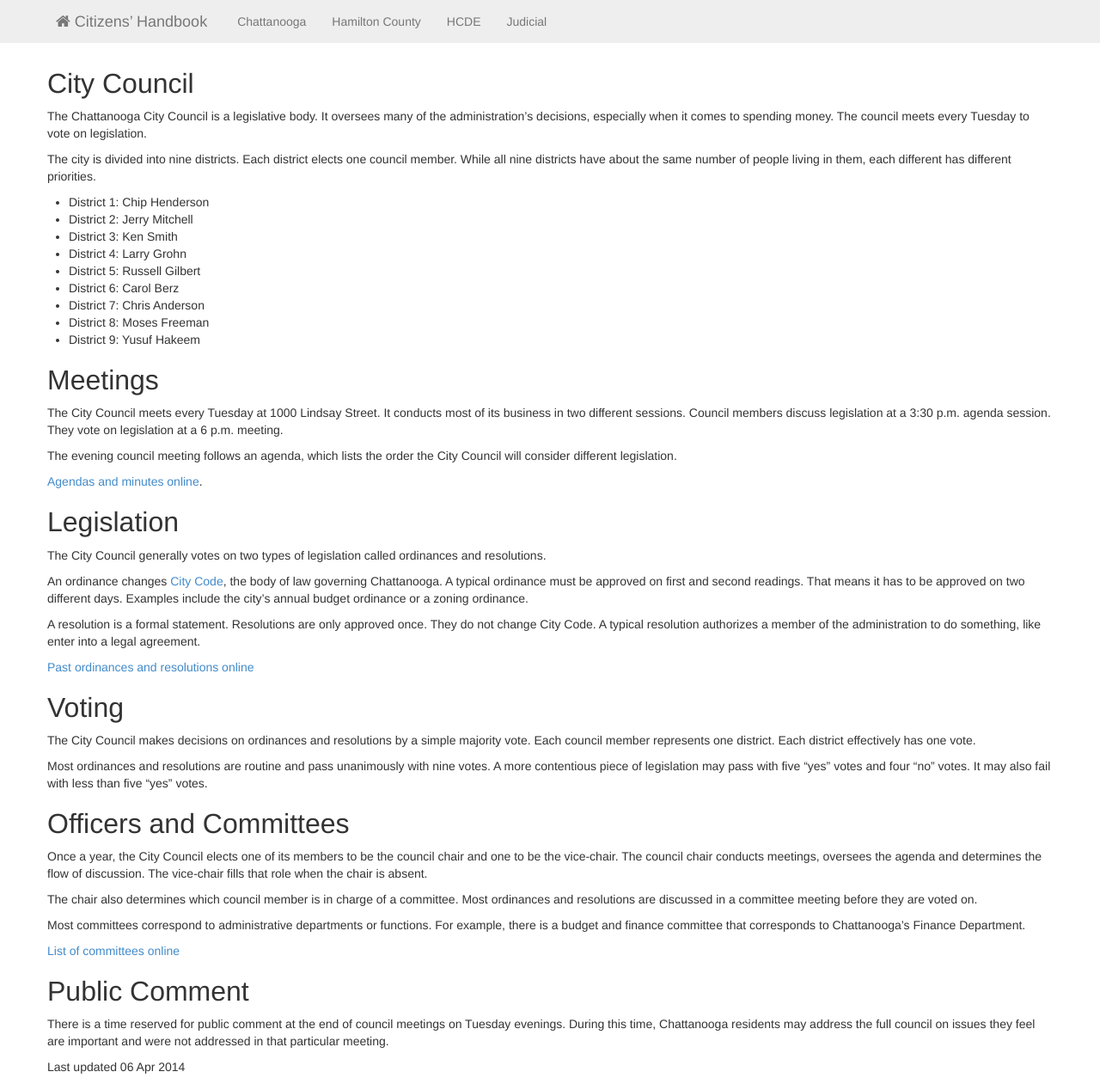
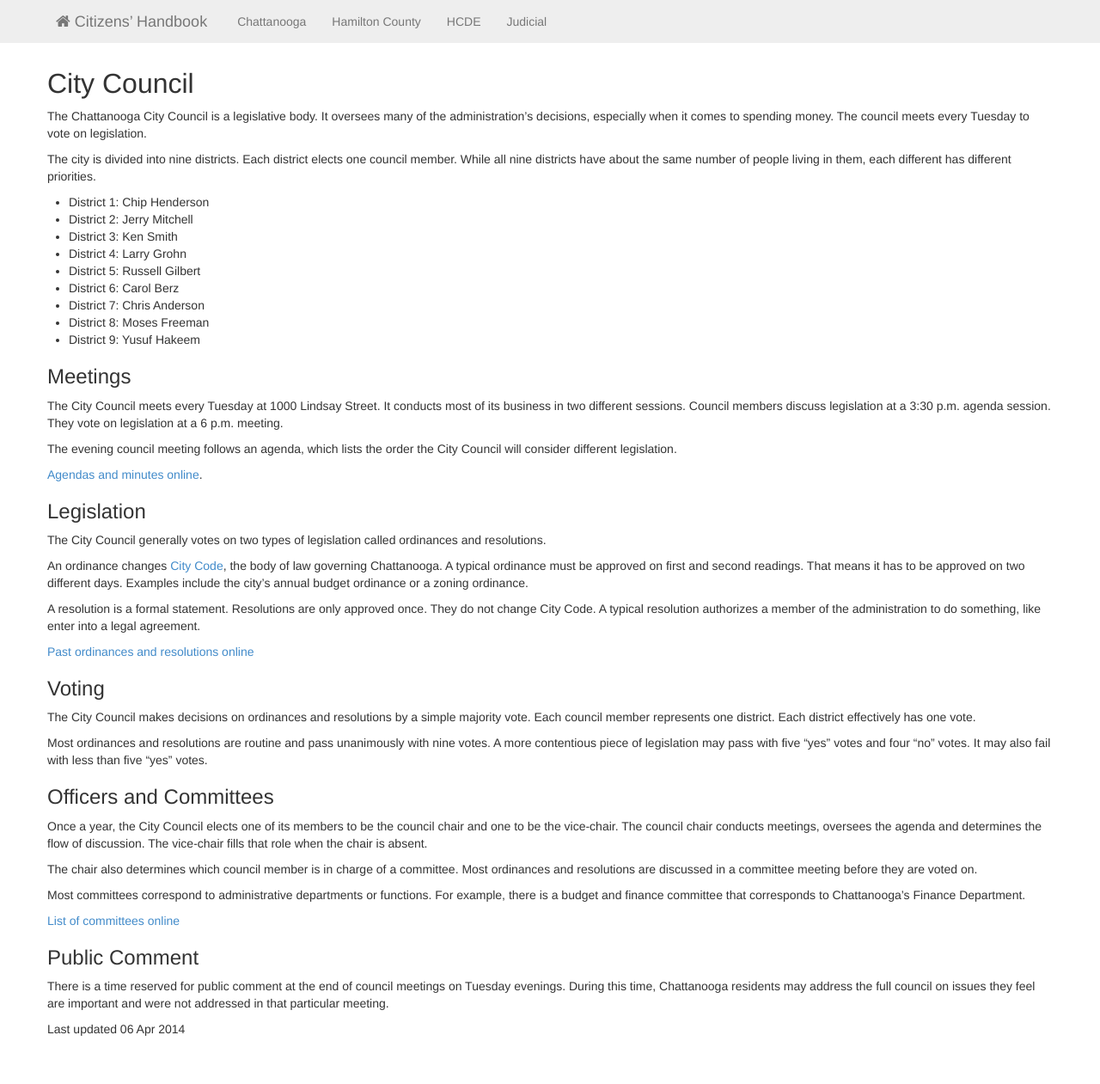
Before and after one commit to chattizen/citizens-handbook, a Jekyll site: the page built from _posts/chattanooga/2014-04-06-city-council.md, in a window 1280 px wide and 1261 px high. Shown: the whole window at 86% size. Built offline with Jekyll 4.4.1, drawn with Linux system fonts in a browser that asks for light colours; nearby versions of some CDN libraries.

Commit message:
Add post.summary if-else to chattanooga/index.md

```diff
--- a/_posts/chattanooga/2014-04-06-city-council.md
+++ b/_posts/chattanooga/2014-04-06-city-council.md
@@ -19,7 +25,7 @@
 + District 8: Moses Freeman
 + District 9: Yusuf Hakeem
 
-## Meetings
+### Meetings
 
 The City Council meets every Tuesday at 1000 Lindsay Street. It conducts most of its business in two different sessions. Council members discuss legislation at a 3:30 p.m. agenda session. They vote on legislation at a 6 p.m. meeting.
 
@@ -27,7 +33,7 @@
 
 [Agendas and minutes online](http://www.chattanooga.gov/city-council/agendasminutes-by-date).
 
-## Legislation
+### Legislation
 
 The City Council generally votes on two types of legislation called ordinances and resolutions.
 
@@ -37,13 +43,13 @@
 
 [Past ordinances and resolutions online](http://www.chattanooga.gov/city-council/ordinances-and-resolutions)
 
-## Voting
+### Voting
 
 The City Council makes decisions on ordinances and resolutions by a simple majority vote. Each council member represents one district. Each district effectively has one vote.
 
 Most ordinances and resolutions are routine and pass unanimously with nine votes. A more contentious piece of legislation may pass with five "yes" votes and four "no" votes. It may also fail with less than five "yes" votes.
 
-## Officers and Committees
+### Officers and Committees
 
 Once a year, the City Council elects one of its members to be the council chair and one to be the vice-chair. The council chair conducts meetings, oversees the agenda and determines the flow of discussion. The vice-chair fills that role when the chair is absent.
 
@@ -53,6 +59,6 @@
 
 [List of committees online](http://www.chattanooga.gov/city-council/committees)
 
-## Public Comment
+### Public Comment
 
 There is a time reserved for public comment at the end of council meetings on Tuesday evenings. During this time, Chattanooga residents may address the full council on issues they feel are important and were not addressed in that particular meeting.
--- a/chattanooga/index.html
+++ b/chattanooga/index.html
@@ -8,6 +8,10 @@
         <dl>
         {% for post in site.categories.chattanooga %}
             <dt><h2><a href="{{ post.url }}">{{ post.title }}</a></h2></dt>
-            <dd>{{ post.content }}</dd>
+            {% if post.summary %}
+              <dd>{{post.summary}}</dd>
+            {% else %}
+              <dd>{{ post.content }}</dd>
+            {% endif %}
         {% endfor %}
         </dl>
```
Also changed, not shown: other parts of _posts/chattanooga/2014-04-06-city-council.md (+6 -0 lines).
